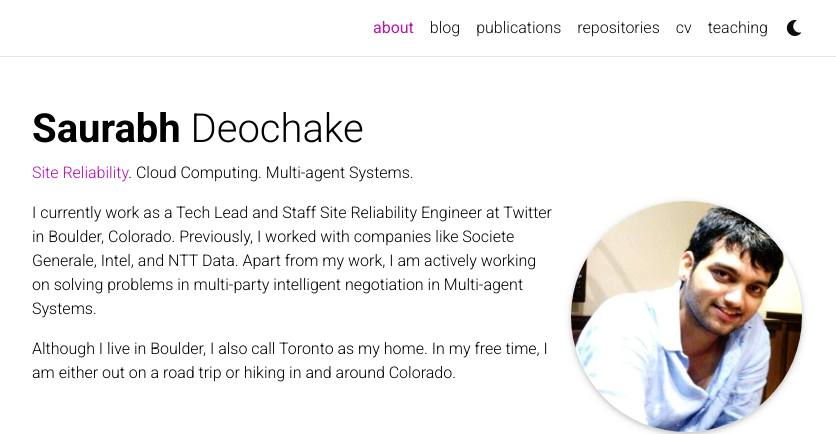
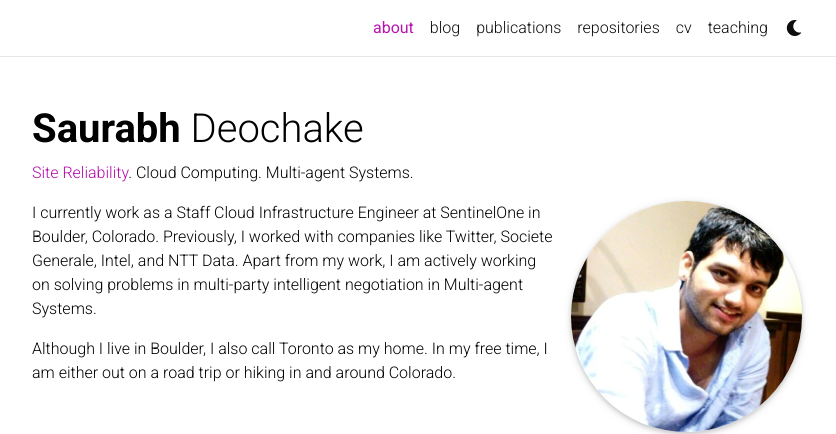
Before and after one commit to saurabh-deochake/saurabh-deochake.github.io, a Jekyll site: the page built from _pages/about.md, in a window 1280 px wide and 1125 px high, cut to the strip 0-734 px from the top of the window. Shown: the top 434 px of the strip, without its empty margins (223-1059 px from the left). Built offline with Jekyll 4.4.1, drawn with Linux system fonts in a browser that asks for light colours; full-size pictures stand in for the smaller copies a plugin makes; emoji names are drawn with the system emoji font; comment, search, counter and statistics services are not loaded; a style sheet for code colours, icons or effects is not loaded.

Commit message:
new work updates

```diff
--- a/_pages/about.md
+++ b/_pages/about.md
@@ -16,6 +16,6 @@ selected_papers: true # includes a list of papers marked as "selected={true}"
 social: true  # includes social icons at the bottom of the page
 ---
 
-I currently work as a Tech Lead and Staff Site Reliability Engineer at Twitter in Boulder, Colorado. Previously, I worked with companies like Societe Generale, Intel, and NTT Data. Apart from my work, I am actively working on solving problems in multi-party intelligent negotiation in Multi-agent Systems.
+I currently work as a Staff Cloud Infrastructure Engineer at SentinelOne in Boulder, Colorado. Previously, I worked with companies like Twitter, Societe Generale, Intel, and NTT Data. Apart from my work, I am actively working on solving problems in multi-party intelligent negotiation in Multi-agent Systems.
 
 Although I live in Boulder, I also call Toronto as my home. In my free time, I am either out on a road trip or hiking in and around Colorado.
```
